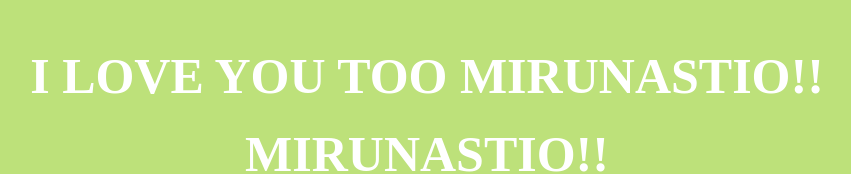
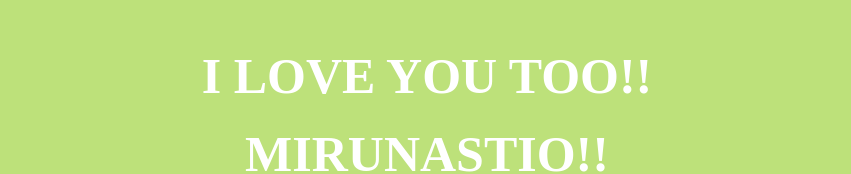
Before and after one commit to MTA-x/MirunaSito, a plain HTML site: page yes.html in a window 1280 px wide. Shown: the part 153-327 px from the top of the page, without its empty margins (213-1064 px from the left). Drawn offline with Linux system fonts and the light colour scheme.

Commit message:
Update yes.html

```diff
--- a/yes.html
+++ b/yes.html
@@ -7,7 +7,7 @@
     <body>
         <div class="container">
             <div >
-                <h1 class = "header_text">I LOVE YOU TOO MIRUNASTIO!!</h1>
+                <h1 class = "header_text">I LOVE YOU TOO!!</h1>
                 <h1 class = "header_text">MIRUNASTIO!!</h1>
             </div>
             <div class="gif_container">
```
